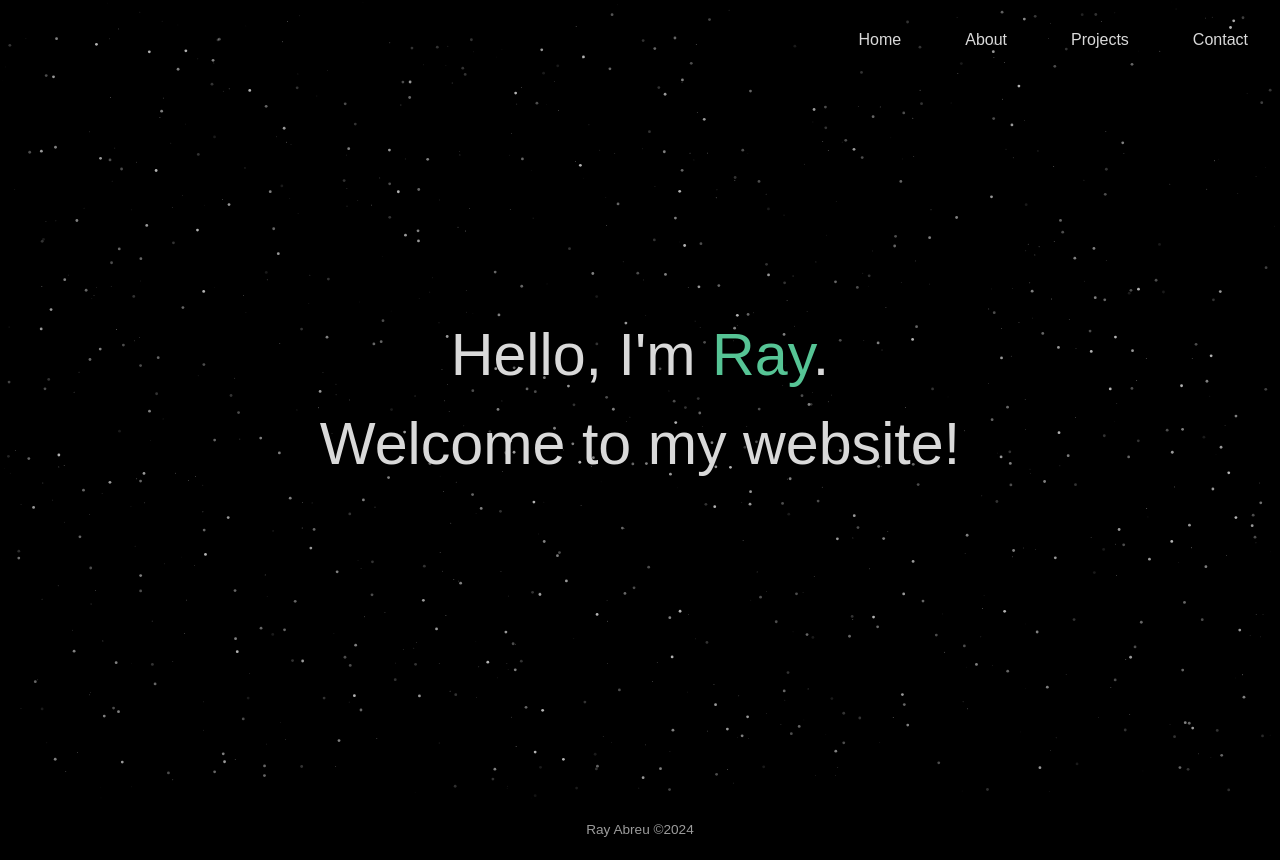
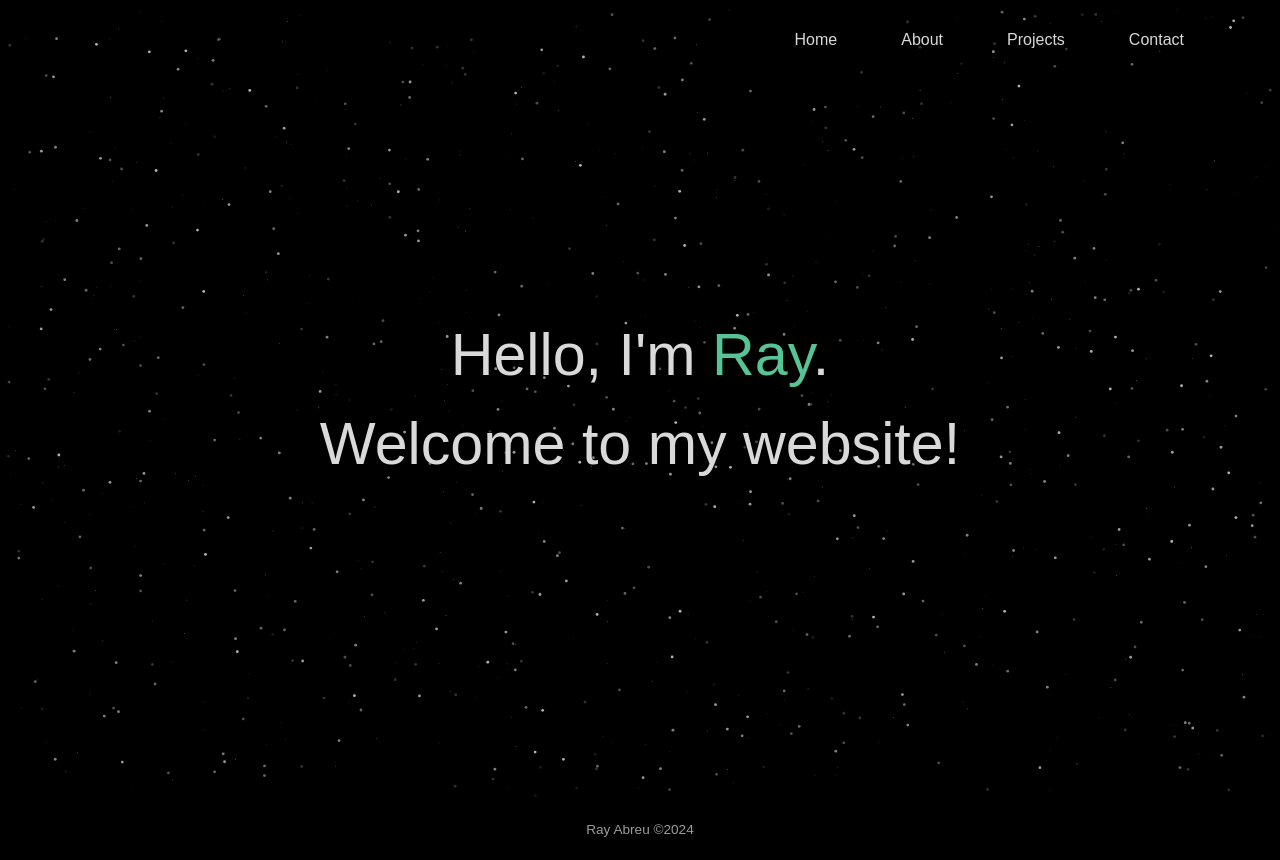
Before and after one commit to rabreu2/rays-website, a Next.js app in the folder rays-website/: page / in a window 1280 px wide. Built offline with nearby package versions, Linux system fonts and the light colour scheme.

Commit message:
added color change on hover to nav elements and changed padding

```diff
--- a/rays-website/components/Navbar.js
+++ b/rays-website/components/Navbar.js
@@ -11,28 +11,43 @@ const Nav = styled.nav`
     align-items: center;
     `;
 
-    const StyledLink = styled.a`
-        padding: 0rem 2rem;
-        color: #d9d9d9;
-    `
+const StyledLink = styled.a`
+    color: #d9d9d9;
+    &:hover {
+        color: #56c495;
+    }
+    `;
+
+const NavElements = styled.div`
+    padding: 0rem 2rem;
+`;
+
+const ContactElement = styled.div`
+    padding: 0rem 6rem 0rem 2rem;
+`;
 
 const Navbar = () => {
   return (
     <Nav>
-        <div>
+        <NavElements>
             <Link href={"/"}><StyledLink>Home</StyledLink></Link>
-        </div>
-        <div>
+        </NavElements>
+        <NavElements>
             <Link href={"/about"}><StyledLink>About</StyledLink></Link>
-        </div>
-        <div>
+        </NavElements>
+        <NavElements>
             <Link href={"/projects"}><StyledLink>Projects</StyledLink></Link>
-        </div>
-        <div>
+        </NavElements>
+        <ContactElement>
             <Link href={"/contact"}><StyledLink>Contact</StyledLink></Link>
-        </div>
+        </ContactElement>
     </Nav>
   )
 }
 
+function stext() {
+    var x = document.getElementById("link1");
+    x.style.color = 'red';
+}
+
 export default Navbar
```
